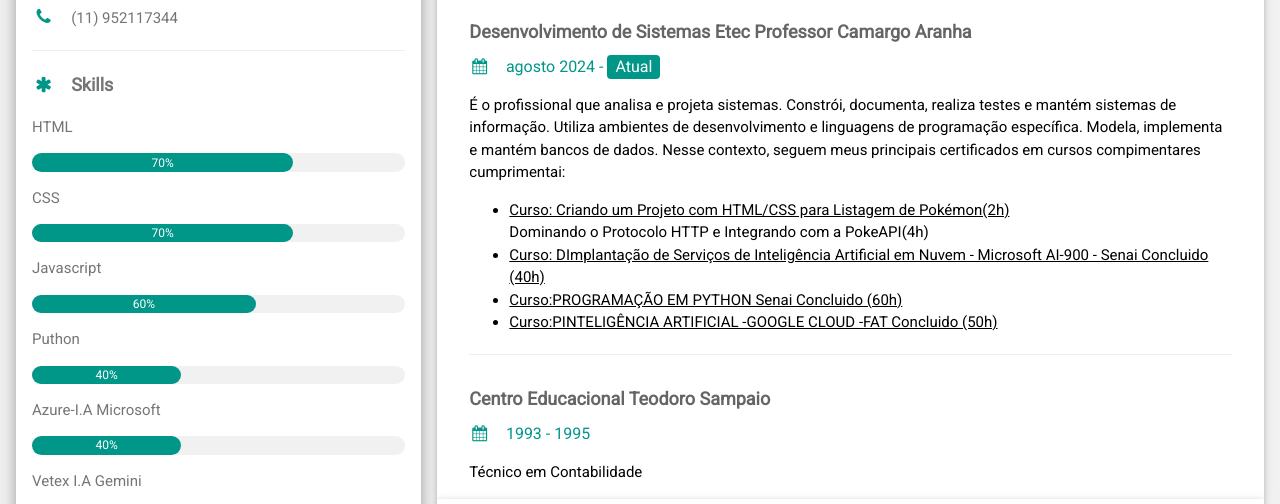
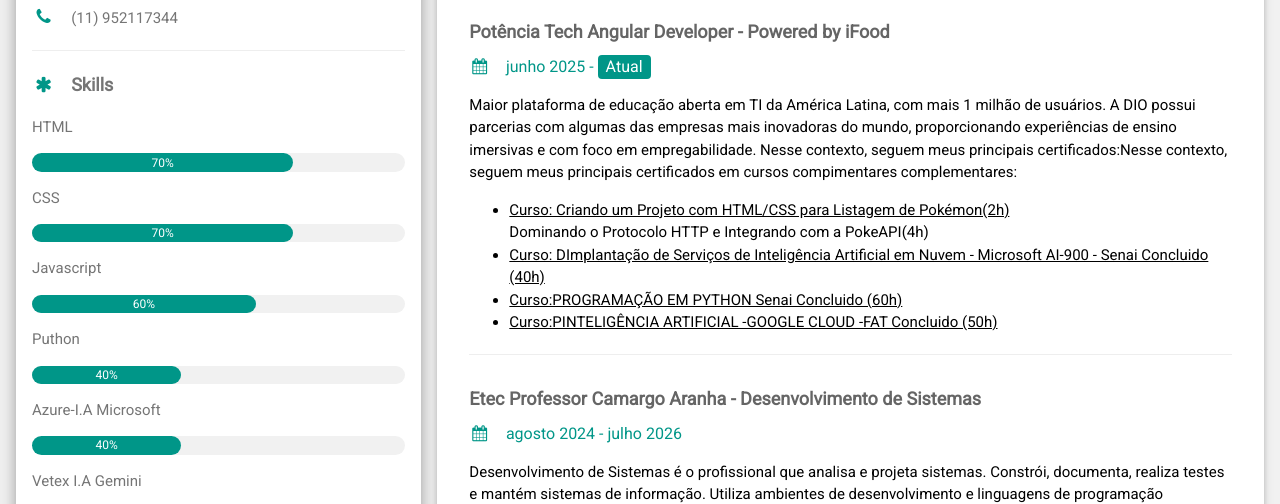
Before and after one commit to MatheusAndrade-Dev-prog/cv, a plain HTML site: page index.html in a window 1280 px wide. Shown: the part 284-788 px from the top of the page. Drawn offline with nearby package versions, Linux system fonts and the light colour scheme.

Commit message:
correção sobre os curso adições de informações

```diff
--- a/index.html
+++ b/index.html
@@ -127,10 +127,10 @@
               <i class="fa fa-graduation-cap fa-fw w3-margin-right w3-xxlarge w3-text-teal"></i>Educação
             </h2>
             <div class="w3-container">
-              <h5 class="w3-opacity"><b>Desenvolvimento de Sistemas Etec Professor Camargo Aranha </b></h5>
-              <h6 class="w3-text-teal"><i class="fa fa-calendar fa-fw w3-margin-right"></i>agosto 2024 - <span class="w3-tag w3-teal w3-round">Atual</span></h6>
+              <h5 class="w3-opacity"><b> Potência Tech Angular Developer - Powered by iFood</b></h5>
+              <h6 class="w3-text-teal"><i class="fa fa-calendar fa-fw w3-margin-right"></i>junho 2025 - <span class="w3-tag w3-teal w3-round">Atual</span></h6>
               <p>
-                É o profissional que analisa e projeta sistemas. Constrói, documenta, realiza testes e mantém sistemas de informação. Utiliza ambientes de desenvolvimento e linguagens de programação específica. Modela, implementa e mantém bancos de dados. Nesse contexto, seguem meus principais certificados em cursos compimentares cumprimentai:
+                Maior plataforma de educação aberta em TI da América Latina, com mais 1 milhão de usuários. A DIO possui parcerias com algumas das empresas mais inovadoras do mundo, proporcionando experiências de ensino imersivas e com foco em empregabilidade. Nesse contexto, seguem meus principais certificados:Nesse contexto, seguem meus principais certificados em cursos compimentares complementares:
               </p>
               <ul>
                 <li><a href="https://hermes.dio.me/certificates/7HEIFUL0" target="_blank">Curso: Criando um Projeto com HTML/CSS para Listagem de Pokémon(2h)</a></li>Dominando o Protocolo HTTP e Integrando com a PokeAPI(4h)</a></li>
@@ -141,9 +141,9 @@
               <hr>
             </div>
             <div class="w3-container">
-              <h5 class="w3-opacity"><b>Centro Educacional Teodoro Sampaio</b></h5>
-              <h6 class="w3-text-teal"><i class="fa fa-calendar fa-fw w3-margin-right"></i>1993 - 1995</h6>
-              <p>Técnico em Contabilidade</p>
+              <h5 class="w3-opacity"><b>Etec Professor Camargo Aranha - Desenvolvimento de Sistemas </b></h5>
+              <h6 class="w3-text-teal"><i class="fa fa-calendar fa-fw w3-margin-right"></i>agosto 2024 - julho 2026</h6>
+              <p>Desenvolvimento de Sistemas é o profissional que analisa e projeta sistemas. Constrói, documenta, realiza testes e mantém sistemas de informação. Utiliza ambientes de desenvolvimento e linguagens de programação específica. Modela, implementa e mantém bancos de dados.  </p>
             </div>
           </div>
 
```
